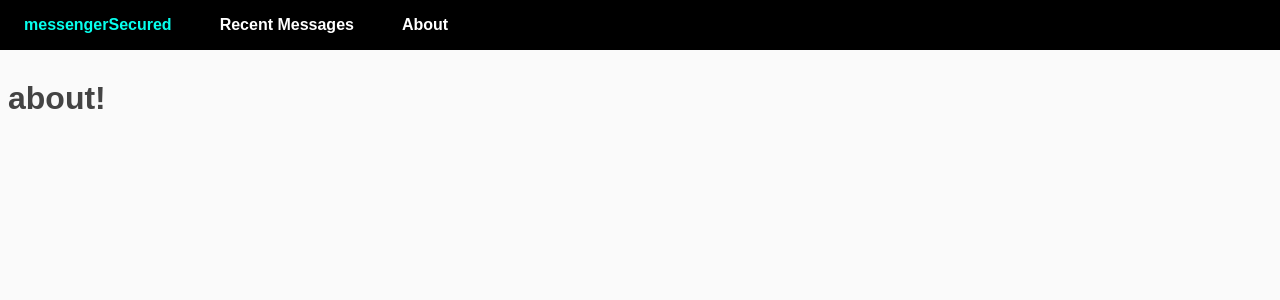
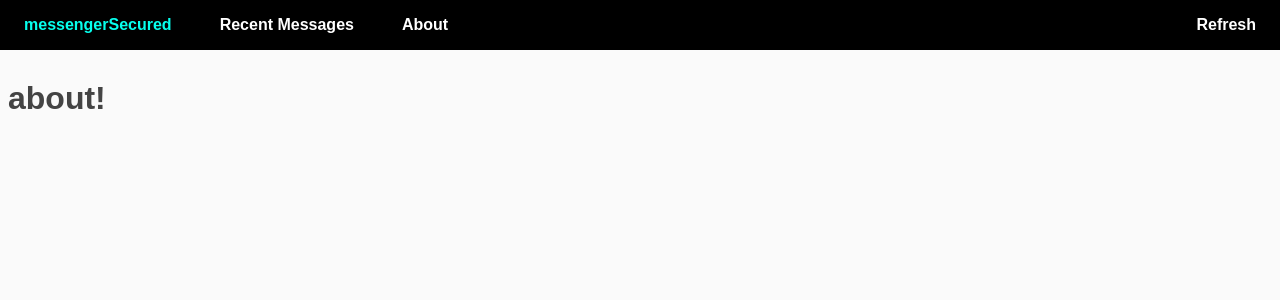
Before and after one commit to gmulhearn/messengerSecured, a Django app: page /messenger/about/ in a window 1280 px wide. Shown: the top 300 px of the page. Run offline with Django 3.2, Linux system fonts and the light colour scheme; parts of the project's set-up code (start-up, migrations or seed data) failed here and were passed over.

Commit message:
added refresh button as temporary fix..

```diff
--- a/djangoGUI/messengerSecured/functionality/messengerSecured.py
+++ b/djangoGUI/messengerSecured/functionality/messengerSecured.py
@@ -8,12 +8,6 @@ import datetime
 import threading
 import json
 import os
-
-# pip install pycryptodome
-# pip install fbchat
-# pip install Pillow
-# pip install urllib3
-
 
 # todo:
 # - add list of pending requests to verify responses
--- a/djangoGUI/messengerSecured/static/messengerSecured/main.css
+++ b/djangoGUI/messengerSecured/static/messengerSecured/main.css
@@ -31,7 +31,11 @@ h1, h2, h3, h4, h5, h6 {
 }
 
 #banner a:hover {
-    color: rgba(6, 255, 237, 1)
+    color: rgba(6, 255, 237, 1);
+}
+
+#banner a:last-child {
+    margin-left: auto;
 }
 
 .login {
--- a/djangoGUI/messengerSecured/templates/messengerSecured/base.html
+++ b/djangoGUI/messengerSecured/templates/messengerSecured/base.html
@@ -18,6 +18,7 @@
         <a href="">messengerSecured</a>
         <a href="{% url 'ms-recent' %}">Recent Messages</a>
         <a href="{% url 'ms-about'%}">About</a>
+        <a href="javascript:history.go(0)">Refresh</a>
     </nav>
 
 
```
